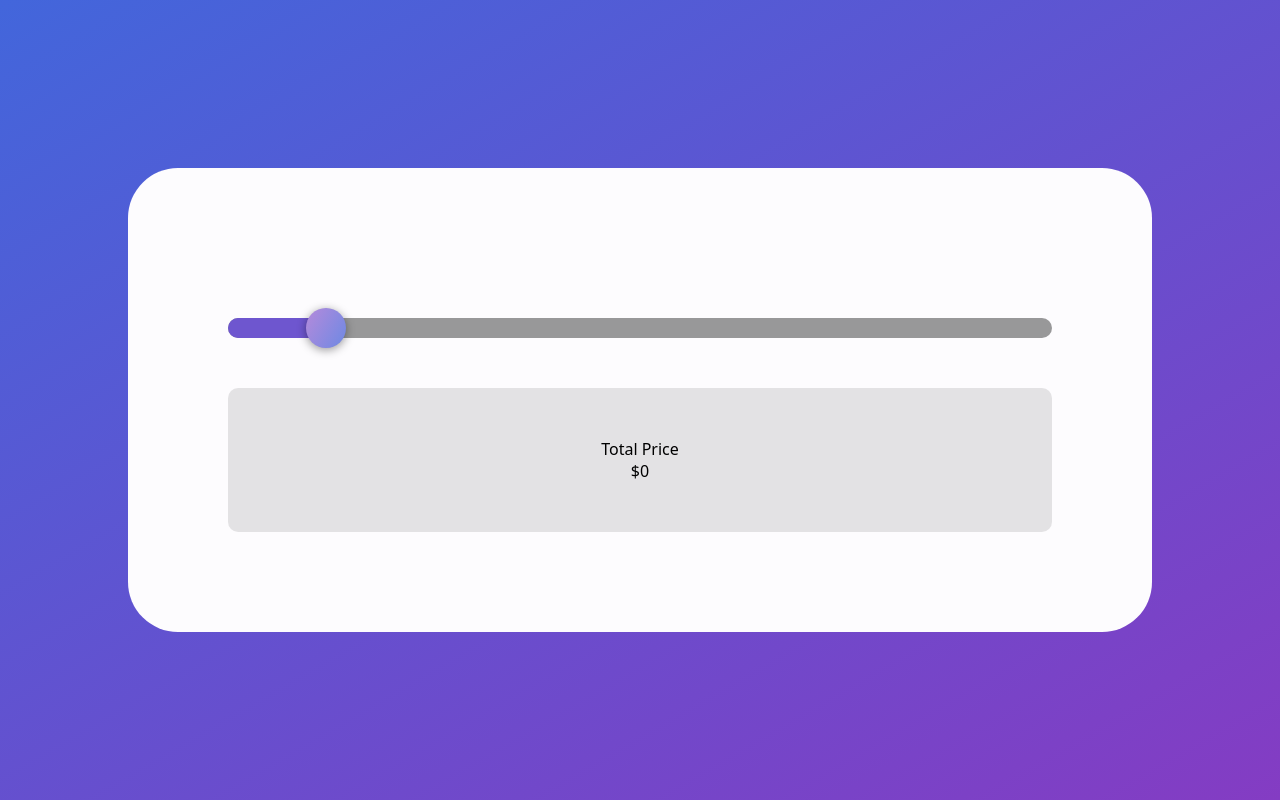
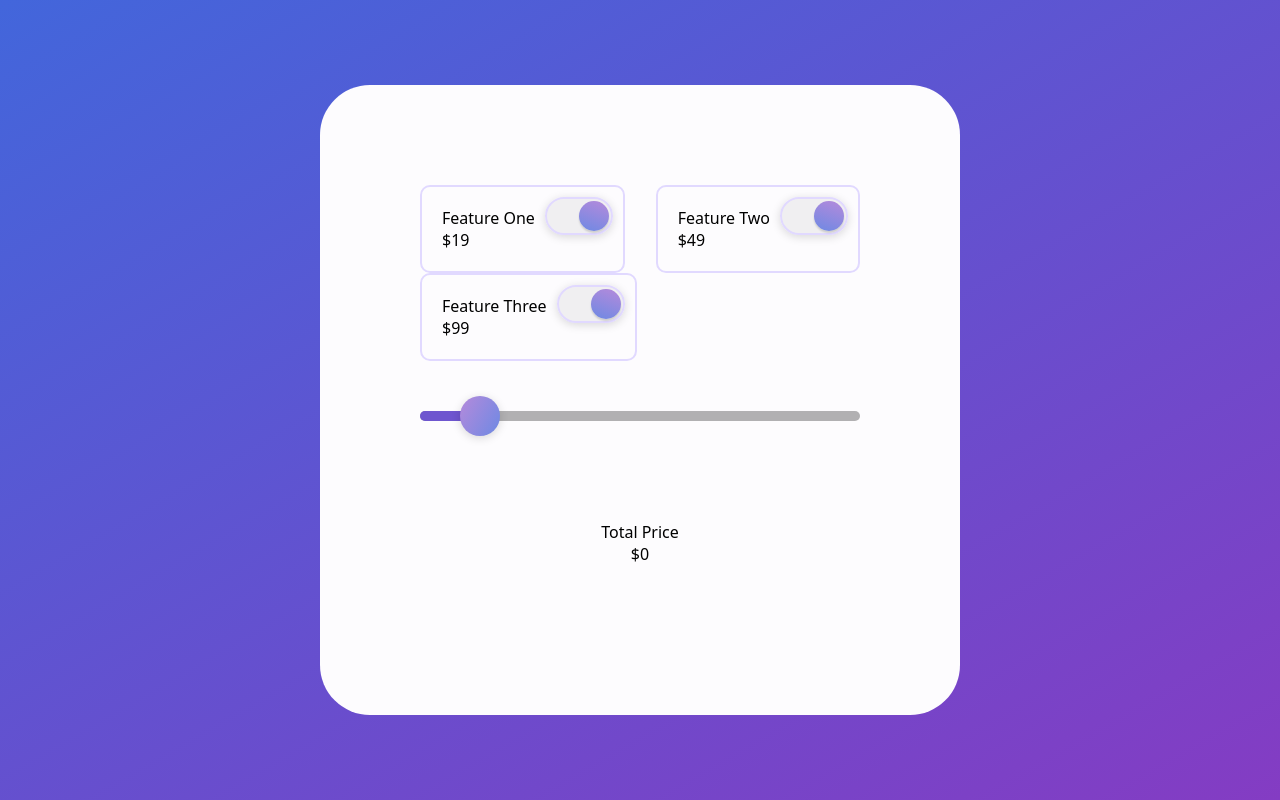
Before and after one commit to edignot/hack-week-radix-slider, a Next.js app: page / in a window 1280 px wide. Built offline with nearby package versions, Linux system fonts and the light colour scheme.

Commit message:
Feature switch boxes created

```diff
--- /dev/null
+++ b/Components/Switch.js
@@ -0,0 +1,60 @@
+import * as SwitchPrimitive from '@radix-ui/react-switch'
+import { styled } from '@stitches/react'
+import { violet, blackA } from '@radix-ui/colors'
+
+const SwitchDemo = ({ description, price }) => (
+  <>
+    <FeatureContainer>
+      <FeatureDescription>
+        <p>{description}</p>
+        <p>{price}</p>
+      </FeatureDescription>
+      <Switch defaultChecked>
+        <Thumb />
+      </Switch>
+    </FeatureContainer>
+  </>
+)
+
+const FeatureContainer = styled('section', {
+  border: '2px solid red',
+  display: 'flex',
+  justifyContent: 'space-between',
+  padding: '10px',
+  border: `2px solid ${violet.violet5}`,
+  borderRadius: '10px',
+})
+
+const FeatureDescription = styled('section', {
+  padding: '10px',
+})
+
+const Switch = styled(SwitchPrimitive.Root, {
+  all: 'unset',
+  width: 60,
+  height: 30,
+  borderRadius: '9999px',
+  display: 'flex',
+  alignItems: 'center',
+  padding: '2px',
+  boxShadow: `0 2px 10px ${blackA.blackA3}`,
+  backgroundColor: blackA.blackA1,
+  border: `2px solid ${blackA.blackA5}`,
+  '&[data-state="checked"]': { border: `2px solid ${violet.violet5}` },
+})
+
+const Thumb = styled(SwitchPrimitive.Thumb, {
+  width: 30,
+  height: 30,
+  backgroundColor: blackA.blackA5,
+  borderRadius: '9999px',
+  boxShadow: `0 2px 2px ${blackA.blackA3}`,
+  transition: 'transform 200ms',
+  '&[data-state="checked"]': {
+    transform: 'translateX(30px)',
+    backgroundImage:
+      'linear-gradient(200deg, hsl(272,53%,70%) 0%, hsl(226,68%,66%) 100%)',
+  },
+})
+
+export default SwitchDemo
--- a/package.json
+++ b/package.json
@@ -11,6 +11,7 @@
   "dependencies": {
     "@radix-ui/colors": "^0.1.8",
     "@radix-ui/react-slider": "^0.1.4",
+    "@radix-ui/react-switch": "^0.1.5",
     "@stitches/react": "^1.2.8",
     "next": "12.1.6",
     "react": "18.2.0",
--- a/pages/index.js
+++ b/pages/index.js
@@ -2,8 +2,9 @@ import React, { useState } from 'react'
 import * as SliderPrimitive from '@radix-ui/react-slider'
 import { styled } from '@stitches/react'
 import { violet, blackA } from '@radix-ui/colors'
+import SwitchDemo from '../Components/Switch'
 
-const Slider = () => {
+const SliderDemo = () => {
   const [price, setPrice] = useState(0)
 
   const calculatePriceHandler = (value) => {
@@ -11,28 +12,33 @@ const Slider = () => {
   }
 
   return (
-    <StyledForm>
-      <StyledSlider
+    <Form>
+      <FeaturesContainer>
+        <SwitchDemo description="Feature One" price="$19" />
+        <SwitchDemo description="Feature Two" price="$49" />
+        <SwitchDemo description="Feature Three" price="$99" />
+      </FeaturesContainer>
+      <Slider
         max={100}
         step={1}
         aria-label="Volume"
         defaultValue={[10]}
         onValueChange={(value) => calculatePriceHandler(value)}
       >
-        <StyledTrack>
-          <StyledRange />
-        </StyledTrack>
-        <StyledThumb />
-      </StyledSlider>
-      <StyledPriceContainer>
+        <Track>
+          <Range />
+        </Track>
+        <Thumb />
+      </Slider>
+      <TotalPriceContainer>
         <p>Total Price</p>
         <p>${price}</p>
-      </StyledPriceContainer>
-    </StyledForm>
+      </TotalPriceContainer>
+    </Form>
   )
 }
 
-const StyledForm = styled('form', {
+const Form = styled('form', {
   position: 'absolute',
   top: '50%',
   left: '50%',
@@ -40,20 +46,24 @@ const StyledForm = styled('form', {
   backgroundColor: violet.violet1,
   borderRadius: '50px',
   padding: '100px',
-  width: '80vw',
+  width: '50vw',
 })
 
-const StyledPriceContainer = styled('div', {
+const FeaturesContainer = styled('section', {
+  display: 'flex',
+  flexWrap: 'wrap',
+  justifyContent: 'space-between',
+})
+
+const TotalPriceContainer = styled('section', {
   padding: '50px',
-  borderRadius: '10px',
-  backgroundColor: blackA.blackA2,
   display: 'flex',
   flexDirection: 'column',
   alignContent: 'center',
   alignItems: 'center',
 })
 
-const StyledSlider = styled(SliderPrimitive.Root, {
+const Slider = styled(SliderPrimitive.Root, {
   position: 'relative',
   display: 'flex',
   alignItems: 'center',
@@ -65,15 +75,15 @@ const StyledSlider = styled(SliderPrimitive.Root, {
   paddingBottom: '50px',
 })
 
-const StyledTrack = styled(SliderPrimitive.Track, {
-  backgroundColor: blackA.blackA6,
+const Track = styled(SliderPrimitive.Track, {
+  backgroundColor: blackA.blackA5,
   position: 'relative',
   flexGrow: 1,
   borderRadius: '9999px',
-  height: 20,
+  height: 10,
 })
 
-const StyledRange = styled(SliderPrimitive.Range, {
+const Range = styled(SliderPrimitive.Range, {
   position: 'absolute',
   backgroundColor: violet.violet9,
   borderTopLeftRadius: '9999px',
@@ -81,20 +91,19 @@ const StyledRange = styled(SliderPrimitive.Range, {
   height: '100%',
 })
 
-const StyledThumb = styled(SliderPrimitive.Thumb, {
+const Thumb = styled(SliderPrimitive.Thumb, {
   all: 'unset',
-  display: 'block',
   backgroundColor: 'red',
   width: 40,
   height: 40,
   borderRadius: '9999px',
   backgroundImage:
     'linear-gradient(120deg, hsl(272,53%,70%) 0%, hsl(226,68%,66%) 100%);display:flex;align-items:flex-start;justify-content:center',
-  boxShadow: `0 2px 10px ${blackA.blackA6}`,
+  boxShadow: `0 2px 10px ${blackA.blackA3}`,
   '&:hover': {
     backgroundImage:
       'linear-gradient(150deg, hsl(272,53%,70%) 0%, hsl(226,68%,66%) 100%)',
   },
 })
 
-export default Slider
+export default SliderDemo
```
Also changed, not shown: 1 other file (tests, documents, lock files or other folders).
